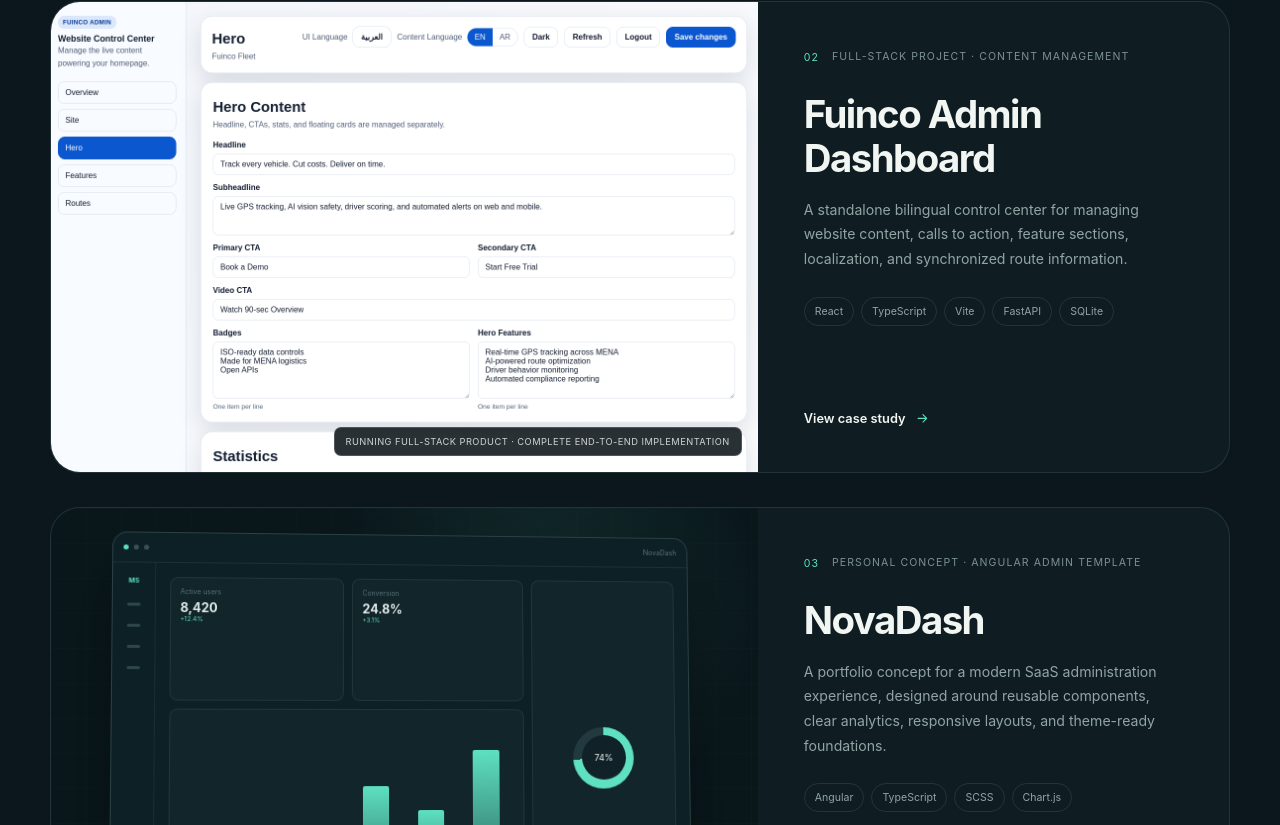
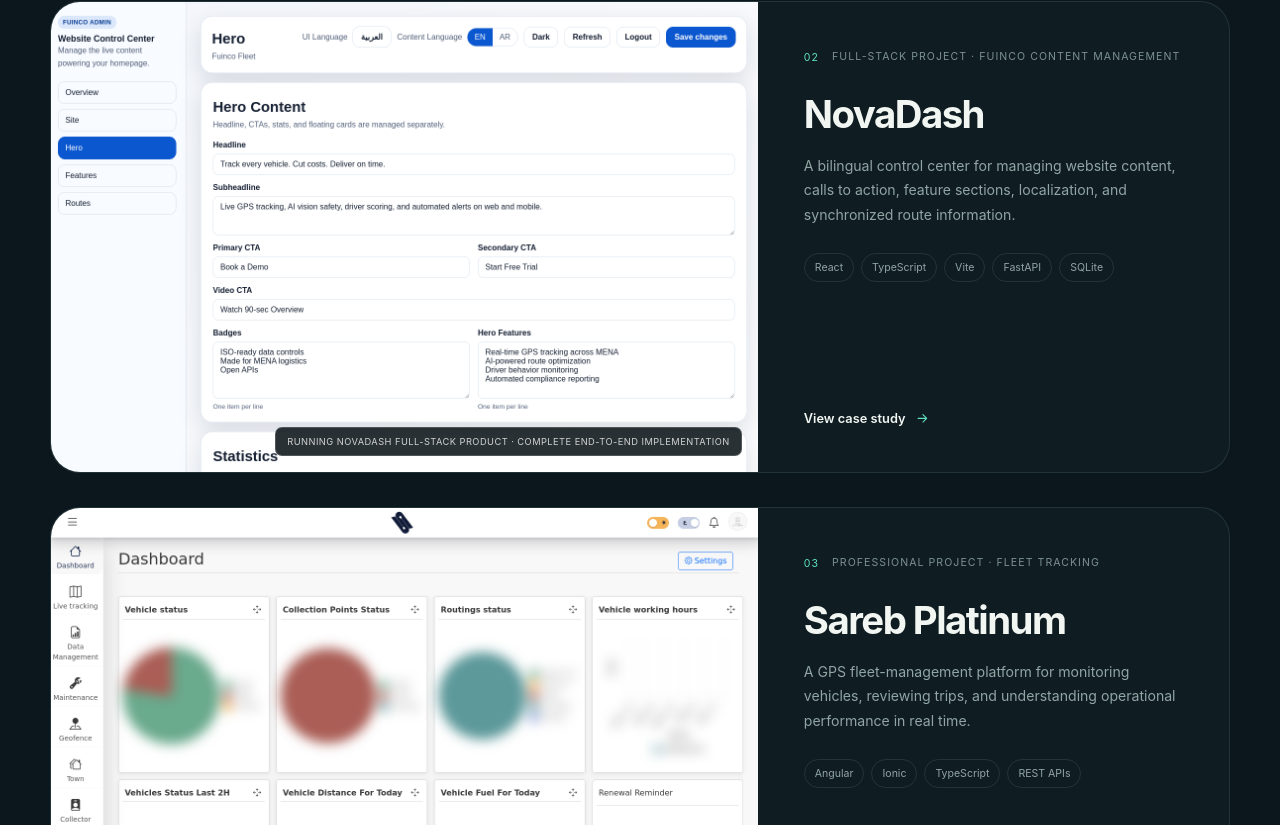
Before and after one commit to mahmoud-samir-frontend/mahmoud-portfolio, an Angular app: page / in a window 1280 px wide. Shown: the part 4495-5320 px from the top of the page. Built offline with nearby package versions, Linux system fonts and the light colour scheme.

Commit message:
fix: merge NovaDash project entries

```diff
--- a/src/app/app.routes.ts
+++ b/src/app/app.routes.ts
@@ -7,6 +7,7 @@
     loadComponent: () =>
       import('./features/home/home.component').then((component) => component.HomeComponent),
   },
+  { path: 'projects/fuinco-admin-dashboard', redirectTo: 'projects/novadash', pathMatch: 'full' },
   {
     path: 'projects/:slug',
     loadComponent: () =>
--- a/src/app/core/data/portfolio.data.ts
+++ b/src/app/core/data/portfolio.data.ts
@@ -46,13 +46,13 @@
     accessLabel: 'Local full-product implementation',
   },
   {
-    slug: 'fuinco-admin-dashboard',
-    title: 'Fuinco Admin Dashboard',
-    eyebrow: 'Full-stack project · Content management',
+    slug: 'novadash',
+    title: 'NovaDash',
+    eyebrow: 'Full-stack project · Fuinco content management',
     summary:
-      'A standalone bilingual control center for managing website content, calls to action, feature sections, localization, and synchronized route information.',
+      'A bilingual control center for managing website content, calls to action, feature sections, localization, and synchronized route information.',
     context:
-      'I designed and built this complete project end to end: a React and TypeScript administration frontend connected to a FastAPI and SQLite backend with authentication, persisted content, and structured editing workflows.',
+      'NovaDash is the Fuinco Admin Dashboard. I designed and built this complete project end to end: a React and TypeScript administration frontend connected to a FastAPI and SQLite backend with authentication, persisted content, and structured editing workflows.',
     role: 'Full-stack Developer · End-to-end ownership',
     contributions: [
       'Architected and implemented the complete frontend and backend workflow',
@@ -64,29 +64,11 @@
     visual: 'analytics',
     confidential: true,
     imageUrl: 'images/projects/fuinco-admin-dashboard.png',
-    imageAlt: 'Fuinco Admin Dashboard hero-content editor',
-    imageCaption: 'Running full-stack product · Complete end-to-end implementation',
+    imageAlt: 'NovaDash Fuinco administration hero-content editor',
+    imageCaption: 'Running NovaDash full-stack product · Complete end-to-end implementation',
     privacyNote:
       'This authenticated editor view contains managed website content only. Login credentials, authentication tokens, backend source, and database records are not published.',
     accessLabel: 'Private full-stack project',
-  },
-  {
-    slug: 'novadash',
-    title: 'NovaDash',
-    eyebrow: 'Personal concept · Angular admin template',
-    summary:
-      'A portfolio concept for a modern SaaS administration experience, designed around reusable components, clear analytics, responsive layouts, and theme-ready foundations.',
-    context:
-      'NovaDash is presented as a design and architecture concept. It demonstrates how I structure dense operational information without claiming a separately published product or repository.',
-    role: 'Frontend architecture, interface design, and Angular implementation concept',
-    contributions: [
-      'Defined a scalable dashboard information architecture',
-      'Designed responsive navigation, analytics, and administration patterns',
-      'Planned reusable components and theme-ready visual tokens',
-    ],
-    technologies: ['Angular', 'TypeScript', 'SCSS', 'Chart.js'],
-    visual: 'analytics',
-    confidential: false,
   },
   {
     slug: 'sareb-platinum',
```
Also changed, not shown: 2 other files (tests, documents, lock files or other folders).
